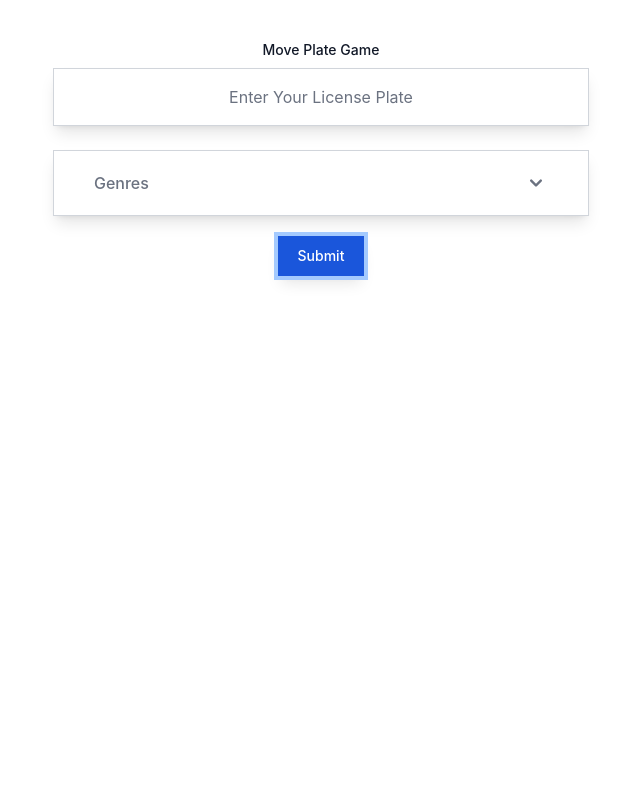
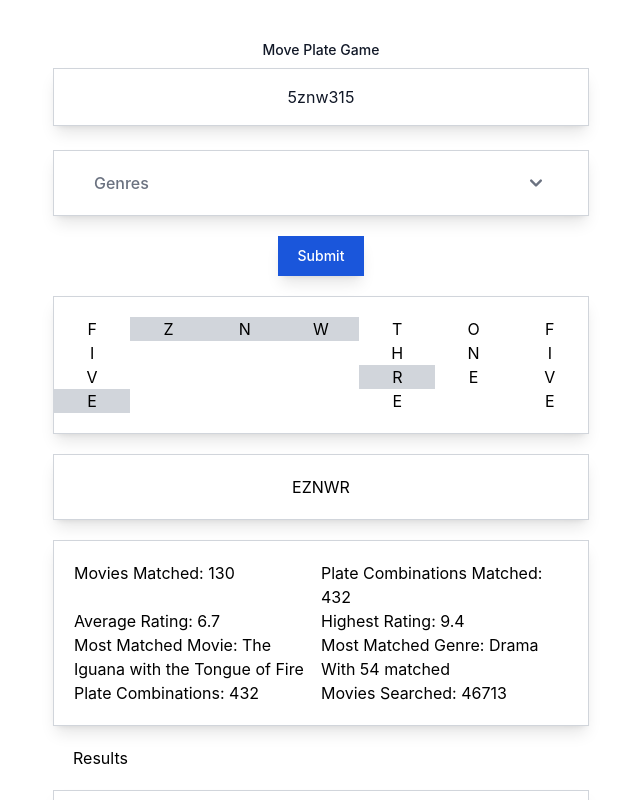
Before and after one commit to JaronKing/MoviePlateGame, a React (Create React App) app: page / in a window 1280 px wide. Both pictures are taken after a click on the button "Submit". Shown: the top 800 px of the page, without its empty margins (319-959 px from the left). Built offline with nearby package versions, Linux system fonts and the light colour scheme.

Commit message:
Working display of combination highlights.

```diff
--- a/src/App.js
+++ b/src/App.js
@@ -41,7 +41,7 @@ const moviesReducer = (state, action) => {
         case 'MOVIES_GENERATED_STRINGS':
             return {
                 ...state,
-                loadMessage: 'Generated Plate Combinations',
+                loadMessage: 'Generate String combinations from Plate',
             };
         case 'MOVIES_GENERATED_SEARCHING':
             return {
@@ -79,15 +79,12 @@ const numberMap = {
 const sleep = (delay) => new Promise((resolve) => setTimeout(resolve, delay));
 
 const processCombinationsOfPlate = async (input, movies, movieGenres, dispatchMovies) => {
-    // return new Promise((resolve) => {
     let movieData = [];
     movieData['movies'] = [];
     movieData['stats'] = [];
 
     dispatchMovies({ type: "MOVIES_GENERATED_STRINGS"});
     await sleep(100);
-        // console.log(stringCombinations);
-        // console.log(movieData);
     //Create an array matrix of characters based on input (numbers into word)
     let inputCharacterMap = [];
     for (let i = 0; i < input.length; i++) {
@@ -106,9 +103,27 @@ const processCombinationsOfPlate = async (input, movies, movieGenres, dispatchMo
         }
         inputCharacterMap.push(varToPush);
     }
-        // console.log(inputCharacterMap);
+
+    let displayCharacterMap = [];
+    for (let i = 0; i < input.length; i++) {
+        let char = input.charAt(i);
+        let numberChar = [];
+        if(isNaN(char)) {
+            numberChar[char.toLowerCase()] = 0;
+        } else {
+            let numberString = numberMap[char];
+            for (let a = 0; a < numberString.length; a++) {
+                numberChar[numberString.charAt(a)] = 0;
+            }
+        }
+        displayCharacterMap.push(numberChar);
+    }
+    movieData['displayCharacterMap'] = displayCharacterMap;
+
     await sleep(100);
-        let possibleStrings = (characterMap) => {
+    let possibleStringsCount = 0;
+    let possibleStringsCountMax = 100;
+    let possibleStrings = async (characterMap) => {
         let combinations = [];
         for (let b = 0; b < characterMap[0].length; b++){
             for (let c = 0; c < characterMap[1].length; c++) {
@@ -126,6 +141,11 @@ const processCombinationsOfPlate = async (input, movies, movieGenres, dispatchMo
                                     let character6 = characterMap[6][h];
                                     let newString = character0 + character1 + character2 + character3 + character4 + character5 + character6;
                                     combinations.push(newString);
+                                    possibleStringsCount ++;
+                                    if (possibleStringsCount === possibleStringsCountMax) {
+                                        await sleep(100);
+                                        possibleStringsCount = 0;
+                                    }
                                 }
                             }
                         }
@@ -136,7 +156,7 @@ const processCombinationsOfPlate = async (input, movies, movieGenres, dispatchMo
         return combinations;
     }
     movieData['inputCharacterMap'] = inputCharacterMap;
-        let possibleStringCombinations = possibleStrings(inputCharacterMap);
+    let possibleStringCombinations = await possibleStrings(inputCharacterMap);
 
     let possibleCombinations = (combinations, str) => {
         for (let i = 0; i < str.length; i++) {
@@ -177,7 +197,6 @@ const processCombinationsOfPlate = async (input, movies, movieGenres, dispatchMo
     movieData['stats']['filteredStringCombination'] = filteredStringCombination;
     await sleep(100);
     return movieData;
-    // })
 }
 
 const processInput = async (input, movies, movieGenres, dispatchMovies, movieData) => {
@@ -250,7 +269,6 @@ const processInput = async (input, movies, movieGenres, dispatchMovies, movieDat
             sleepCycleCount++;
             if (sleepCycleMax === sleepCycleCount) {
                 await sleep(1);
-                console.log('sleep');
                 sleepCycleCount = 0;
             }
         }
@@ -388,6 +406,7 @@ const App = () => {
                     'moviesSearched': 0,
                 },
                 inputCharacterMap : [],
+                displayCharacterMap: [],
                 movies: [],
             },
             isLoading: false,
@@ -396,10 +415,12 @@ const App = () => {
         },
     );
 
-    const [ input, setInput ] = React.useState('');
+    const [ input, setInput ] = React.useState('5znw315');
     const [ plate, setPlate ] = React.useState('');
     const [ genres, setGenres ] = React.useState(genresStub);
     const [ boolean, setBoolean ] = React.useState([]);
+    const [ displayCombination, setDisplayCombination ] = React.useState([]);
+    const [ exampleCombination, setExampleCombination ] = React.useState();
 
     const handleInputChange = (event) => {
         let string = event.target.value.toUpperCase();
@@ -457,6 +478,44 @@ const App = () => {
     //     dispatchMovies({ type: 'PAGE_INIT'});
     // }, [input]);
 
+    React.useEffect(() => {
+        const interval = setInterval(() => {
+            if (!movies.isInit) {
+                let filteredLength = movies['data']['stats']['filteredStringCombination'].length;
+                let randomIndex = Math.floor(Math.random() * filteredLength);
+                let selectedCombination = movies['data']['stats']['filteredStringCombination'][randomIndex];
+                setExampleCombination(selectedCombination);
+
+                let characterMap = movies['data']['displayCharacterMap'];
+                let stringDifference = characterMap.length - selectedCombination.length;
+                let combinationArray = selectedCombination.split('');
+
+                // clear previous selects
+                for (const stringArrayIndex in characterMap) {
+                    for (const character in characterMap[stringArrayIndex]) {
+                        characterMap[stringArrayIndex][character] = 0;
+                    }
+                }
+                setDisplayCombination(characterMap);
+                for (let b = 0; b <= stringDifference; b++) {
+                    for (let a = 0; a < combinationArray.length; a++) {
+                        let match = 0
+                        let offset = a + b;
+                        for (const property in characterMap[offset]) {
+                            if (combinationArray[a].toUpperCase() == property.toUpperCase()) {
+                                match = 1;
+                                characterMap[offset][property] = 1;
+                            }
+                        }
+                        if (!match) break;
+                    }
+                }
+                setDisplayCombination(movies['data']['displayCharacterMap']);
+            }
+        }, 250);
+        return () => clearInterval(interval);
+    }, [movies]);
+
     return (
     <main className="bg-white h-fit">
         <div className="container max-w-xl m-auto">
@@ -510,22 +569,24 @@ const App = () => {
             <p></p>
         ) : (
             <div className="mx-5">
+
                 <div className="grid grid-cols-7 text-center content-start bg-white pt-5 pb-5 mb-5 uppercase shadow-lg border border-gray-300 ">
                     {
-                        Object.entries(movies.data.inputCharacterMap || {}).map((characterPosition, index) => {
+                        Object.entries(displayCombination || {}).map((characterPosition, index) => {
                             return (
                                 <div key={index} className="bg-white">
                                 {
                                     Object.entries(characterPosition).map(([index2, characters], mix) => {
                                         if (characters === 0) return false;
                                         if (parseFloat(index2) === 0) return false;
+
                                         return (
                                             Object.entries(characters).map(([index3, character], mix2) => {
-                                                if (parseFloat(character)) return true;
-                                                if (index3 === 0) return true;
+                                                // if (parseFloat(character)) return true;
+                                                // if (index3 === 0) return true;
                                                 let characterKey = `${index3}_${character}`
                                                 return (
-                                                    <div key={characterKey} className="bg-white">{character}</div>
+                                                    <div key={characterKey} className={character ? ("bg-gray-300") : ("bg-white")}>{index3}</div>
                                                 );
                                             })
                                         );
@@ -535,6 +596,10 @@ const App = () => {
                             );
                         })
                     }
+                </div>
+
+                <div className="text-center content-start bg-white pt-5 pb-5 mb-5 uppercase shadow-lg border border-gray-300 ">
+                    { exampleCombination }
                 </div>
 
                 <div className="flex-row grid grid-cols-2 p-5 bg-white border border-gray-300 shadow-lg">
```
Lines whose indentation alone changed are shown as unchanged.
